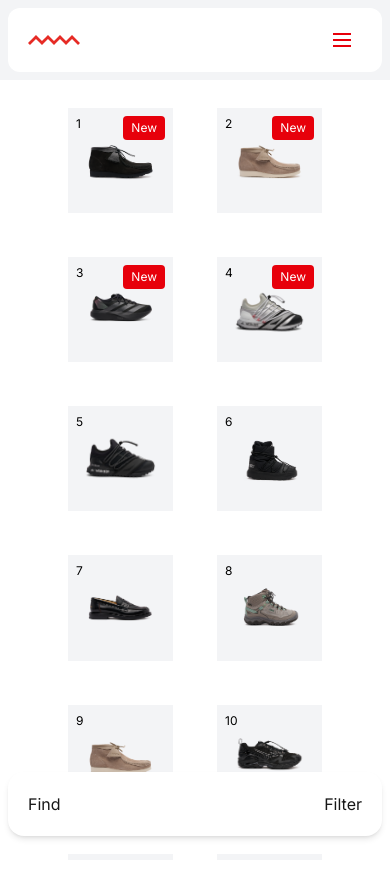
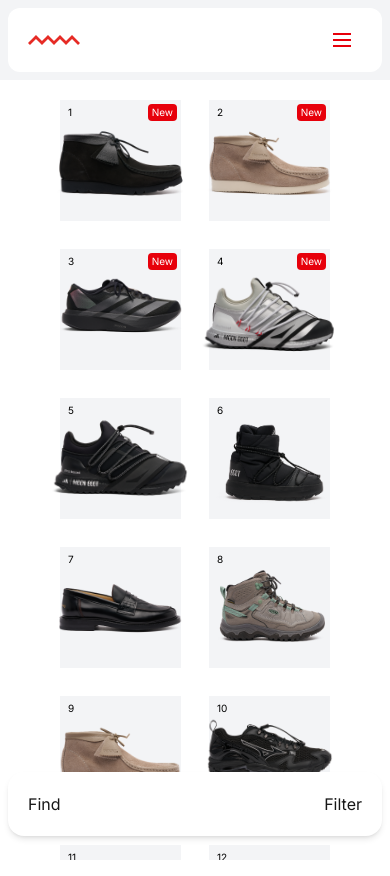
Before and after one commit to vikram07saini/e-com-2, a Next.js app: page /Stories in a window 390 px wide. Built offline with nearby package versions, Linux system fonts and the light colour scheme.

Commit message:
update project

```diff
--- a/app/(with-sidebar)/Stories/page.jsx
+++ b/app/(with-sidebar)/Stories/page.jsx
@@ -11,82 +11,78 @@ export default function StoriesPage() {
 
   return (
     <>
-      {/* STORY LIST (HIDDEN WHEN STORY IS OPEN) */}
-      {!activeStory && (
       <div
         style={{ height: "100%", overflowY: "auto", paddingBottom: "120px" }}
         className="p-3"
       >
         {stories.map((story) => (
-            <div key={story.id} className="block cursor-pointer">
-              {/* DESKTOP VIEW */}
+          <div
+            key={story.id}
+            onClick={() => setActiveStory(story)}
+            className="block cursor-pointer"
+          >
             <Link
               href={`/Stories/${story.slug}`}
               className="hidden sm:block"
               onClick={() => window.scrollTo(0, 0)}
             >
-                <div className="flex flex-col sm:flex-row sm:gap-6 items-start py-4 sm:py-6 mt-0 sm:mt-2 p-2 sm:p-0 bg-[#F5F5F5] hover:bg-[#EDEDED] transition">
-                  <div className="w-full sm:w-[120px] mb-4 sm:mb-0">
+              <div className="flex flex-col rounded-xl sm:flex-row  items-startsm:py-6 mt-0 sm:mt-2 p-2 sm:p-0 bg-[#F5F5F5] hover:bg-[#EDEDED] transition">
+                <div className="w-full sm:w-[220px] mb-4 sm:mb-0 ">
                   <Image
                     src={story.image}
                     alt={story.title}
                     width={120}
                     height={120}
-                      className="object-cover w-full h-auto sm:w-[120px] sm:h-[120px]"
+                    className="object-cover w-full h-auto sm:w-[140px] sm:h-[140px] rounded-l-xl "
                   />
                 </div>
-                  <div className="flex flex-col gap-2 w-full">
-                    <div className="flex flex-col sm:flex-row sm:gap-4 text-xs uppercase lg:justify-between lg:pr-4">
+                <div className="flex flex-col gap-2 w-full p-2">
+                  <div className="flex flex-col sm:flex-row sm:gap-4   text-xs uppercase lg:justify-between ">
                     <span>{story.category}</span>
                     <span className="mt-1 sm:mt-0">{story.date}</span>
                   </div>
-                    <h2 className="text-base sm:text-lg font-medium leading-snug">
+                  <h2 className="text-base sm:text-sm font-medium leading-snug">
                     {story.title}
                   </h2>
                 </div>
               </div>
             </Link>
-
-              {/* MOBILE VIEW */}
-              <div
+            <Link
+              href={`/Stories/${story.slug}`}
               className="block md:hidden"
-                onClick={() => {
-                  setActiveStory(story);
-                  window.scrollTo(0, 0);
-                }}
+              onClick={() => window.scrollTo(0, 0)}
             >
-                <div className="flex flex-row mb-2 gap-4 h-[200px] items-start p-5 bg-white hover:bg-[#EDEDED] transition rounded-lg">
-                  <div className="lg:w-[120px] lg:h-[120px] lg:flex-shrink-0">
+              <div className="flex flex-row mb-5 gap-2 h-[130px] items-start  bg-white hover:bg-[#EDEDED] transition rounded-lg">
+             <div className=" w-[130px] h-[210px]   sm:mb-0 flex-shrink-0">
   <Image
     src={story.image}
     alt={story.title}
     width={120}
     height={120}
-                      className="object-cover w-full h-full rounded-md"
+    className="object-cover w-full h-auto sm:w-[140px] sm:h-[180px] rounded-md"
   />
 </div>
 
+
                 <div className="flex flex-col gap-2 w-full">
-                    <div className="flex gap-3 text-xs uppercase justify-between pr-2 text-gray-600">
+                  <div className="flex gap-3 text-xs uppercase justify-between pr-2 text-gray-600 p-2">
                     <span>{story.category}</span>
                     <span>{story.date}</span>
                   </div>
-                    <h2 className="text-base font-medium leading-snug">
+                  <h2 className="text-base text-sm leading-snug">
                     {story.title}
                   </h2>
                 </div>
               </div>
-              </div>
+            </Link>
           </div>
         ))}
       </div>
-      )}
-
-      {/* MOBILE STORY VIEW */}
+      {/* mobile view story */}
       {activeStory && (
         <div
           ref={storyRef}
-          className="lg:hidden fixed inset-0 w-screen h-screen bg-white z-[9999] flex flex-col overflow-y-auto"
+          className="lg:hidden fixed inset-0 w-screen h-[calc(100vh-80px)] bg-white z-[9999] flex flex-col overflow-y-auto"
         >
           <button
             onClick={() => {
@@ -97,7 +93,6 @@ export default function StoriesPage() {
           >
             <FaArrowLeft />
           </button>
-
           <div className="w-full h-[60vh] bg-gray-100 relative">
             <Image
               src={activeStory.image}
@@ -107,11 +102,8 @@ export default function StoriesPage() {
               priority
             />
           </div>
-
           <div className="p-4 flex-1 overflow-y-auto">
-            <h1 className="text-xl font-bold mb-2">
-              {activeStory.title}
-            </h1>
+            <h1 className="text-xl font-bold mb-2">{activeStory.title}</h1>
             <p className="text-sm text-gray-700 leading-relaxed">
               {activeStory.content}
             </p>
@@ -124,6 +116,7 @@ export default function StoriesPage() {
         <label className="text-sm font-medium whitespace-nowrap mr-5">
           Filter
         </label> */}
+
     </>
   );
 }
--- a/app/Shop/page.jsx
+++ b/app/Shop/page.jsx
@@ -31,6 +31,8 @@ export default function Page() {
   const [isDragging, setIsDragging] = useState(false);
   const dragStart = useRef({ x: 0, y: 0 });
   const [gridCols, setGridCols] = useState(2);
+   const tagRef = useRef(null);
+   const [showDiv, setShowDiv] = useState(false);
 
   useEffect(() => {
     const updateGridByScreen = () => {
@@ -46,6 +48,49 @@ export default function Page() {
 
     return () => window.removeEventListener("resize", updateGridByScreen);
   }, []);
+useEffect(() => {
+  if (!selectedShoe) return;
+
+  const scrollEl = document.getElementById("main-scroll") || window;
+
+  const getScrollTop = () =>
+    scrollEl === window ? window.scrollY : scrollEl.scrollTop;
+
+  const handleScroll = () => {
+    const top = getScrollTop();
+
+    if (top <= 5) {
+      setShowDiv(false); // hide at top
+    } else {
+      setShowDiv(true); // show when user scrolls
+    }
+  };
+
+  // force hidden when PDP opens
+  setShowDiv(false);
+
+  scrollEl.addEventListener("scroll", handleScroll);
+
+  return () => scrollEl.removeEventListener("scroll", handleScroll);
+}, [selectedShoe?.id]);
+
+useEffect(() => {
+  if (!selectedShoe) return;
+
+  const main = document.getElementById("main-scroll");
+
+  if (main) {
+    main.scrollTo({
+      top: 0,
+      behavior: "smooth",
+    });
+  } else {
+    window.scrollTo({
+      top: 0,
+      behavior: "smooth",
+    });
+  }
+}, [selectedShoe?.id]);
 
   const sortedShopData = [...ShopData].sort((a, b) =>
     sortOrder === "asc" ? a.id - b.id : b.id - a.id,
@@ -53,16 +98,23 @@ export default function Page() {
 
   const zoomIn = () => {
   setGridCols((prev) => {
-      if (prev > 1) return prev - 1;
-      return 1;
+    const isMobile = window.innerWidth < 1024;
+
+    if (isMobile) {
+
+      return prev > 2 ? prev - 1 : 2;
+    } else {
+      return prev > 1 ? prev - 1 : 1;
+    }
   });
 };
 
  const zoomOut = () => {
   setGridCols((prev) => {
-      const maxCols = window.innerWidth < 1024 ? 2 : 6;
-      if (prev < maxCols) return prev + 1;
-      return maxCols;
+    const isMobile = window.innerWidth < 1024;
+    const maxCols = isMobile ? 3 : 6;
+
+    return prev < maxCols ? prev + 1 : maxCols;
   });
 };
 
@@ -406,28 +458,57 @@ export default function Page() {
   onClick={() => handleProductClick(item)}
   onDoubleClick={() => handleHighlightClick(item)}
   className={`
-                      relative bg-gray-100 p-4 cursor-pointer
+    relative bg-gray-100 p-1 sm:p-3 cursor-pointer
     transition-all duration-300 ease-in-out
     group-hover:opacity-40 group-hover:bg-white/60
-                      hover:opacity-100 hover:bg-gray-100 hover:scale-105 m-3
+    hover:opacity-100 hover:bg-gray-100 hover:scale-105
+    m-1 sm:m-3
   `}
 >
-                    <span className="absolute top-2 left-2 text-xs text-black">
+  {/* ID TAG */}
+  <span
+    className="
+      absolute top-1 left-1 sm:top-2 sm:left-2
+      text-[10px] sm:text-xs
+      text-black
+      px-1 sm:px-2 py-[1px] sm:py-1
+      rounded
+    "
+  >
     {item.id}
   </span>
+
+  {/* SALE TAG */}
   {item.sale && (
-                      <span className="absolute top-2 right-2 text-xs bg-red-600 text-white px-2 py-1 rounded">
+    <span
+      className="
+        absolute top-1 right-1 sm:top-2 sm:right-2
+        text-[10px] sm:text-xs
+        bg-red-600 text-white
+        px-1 sm:px-2 py-[1px] sm:py-1
+        rounded
+      "
+    >
       {item.sale}
     </span>
   )}
+
   <Image
     src={item.img}
     alt={item.name}
-                      width={200}
-                      height={200}
-                      className="object-contain mx-auto"
+    width={600}
+    height={600}
+    className="
+      object-contain
+      w-full
+      aspect-square
+      mx-auto
+      scale-125 sm:scale-100
+    "
   />
 </div>
+
+
                 );
               })}
             </div>
@@ -510,19 +591,26 @@ export default function Page() {
     `}
   />
 </div>
+            </div>
 
-
-              <div className="pb-3 lg:hidden bg-white mt-2 rounded-t-2xl ">
-                <h1 className="text-sm pl-7 p-2">20th April 2025</h1>
+<div className="mt-5 lg:hidden">
+  {/* Date */}
+  <div className="flex justify-between items-center bg-white p-3 rounded-t-2xl">
+  <span className="text-sm text-gray-600">
+    20th April 2025
+  </span>
+  {/* Bookmark */}
+  <FaRegBookmark className="text-3xl " />
+</div>
+<div className="bg-white  ">
+    {/* Product Name */}
+  <p className="text-2xl font-bold mt-[-10px]  flex-1 mx-3 truncate">
+    {selectedShoe.name}
+  </p>
 </div>
 </div>
 
-            {/* mobile product detail view  */}
 
-            <div className="flex justify-around lg:hidden bg-white">
-              <p className="text-3xl font-bold">{selectedShoe.name}</p>
-              <FaRegBookmark className="text-3xl" />
-            </div>
             <h1 className="text-justify leading-relaxed p-5 lg:hidden bg-white ">
               Borrowing its nomenclature from The North Face's stalwart
               outerwear style, the Nuptse Jacket, the Nuptse Traction Chukka is
@@ -537,6 +625,33 @@ export default function Page() {
               Yellow colours are mainstays in The North Face footwear, while a
               Real Tree camo option is a nod to hunting and outdoor wear.
             </h1>
+ <div
+  ref={tagRef}
+  className={`flex gap-1  lg:hidden mt-5 rounded-xl
+    transition-all duration-500 mt-[-40px] pl-5
+    ${showDiv ? "opacity-100 translate-y-0" : "opacity-0 translate-y-10"}
+  `}
+>
+  <h1 className="bg-gray-300 text-black text-xs p-1 rounded-sm shadow-md">
+    The North Face
+  </h1>
+  <h1 className="bg-gray-300 text-black text-xs p-1 rounded-sm shadow-md">
+    Nov 2025
+  </h1>
+  <h1 className="bg-gray-300 text-black text-xs p-1 rounded-sm shadow-md">
+    Camouflage
+  </h1>
+  <h1 className="bg-gray-300 text-black text-xs p-1 rounded-sm shadow-md">
+    High
+  </h1>
+  <h1 className="bg-gray-300 text-black text-xs p-1 rounded-sm shadow-md">
+    Slip On
+  </h1>
+</div>
+
+
+
+
              <div className="bg-white rounded-b-2xl">
             <div className="mt-8 pl-8 lg:hidden bg-white ">
               <h1 className="pt-5">SIMILAR PRODUCTS</h1>
```
Lines whose indentation alone changed are shown as unchanged.
